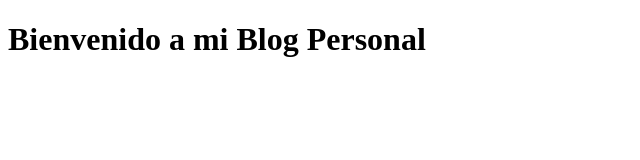
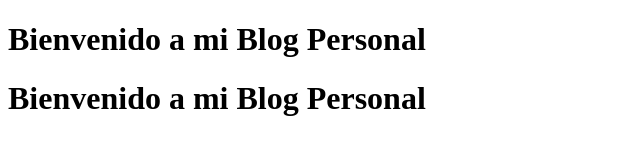
Before and after one commit to CordeiroM17/Blog-Personal, a plain HTML site: page index.html in a window 1280 px wide. Shown: the whole page, without its empty margins (0-640 px from the left). Drawn offline with Linux system fonts and the light colour scheme.

Commit message:
Nueva etiqueta en html

```diff
--- a/index.html
+++ b/index.html
@@ -7,5 +7,7 @@
 </head>
 <body>
     <h1>Bienvenido a mi Blog Personal</h1>
+
+    <h1>Bienvenido a mi Blog Personal</h1>
 </body>
 </html>
```
